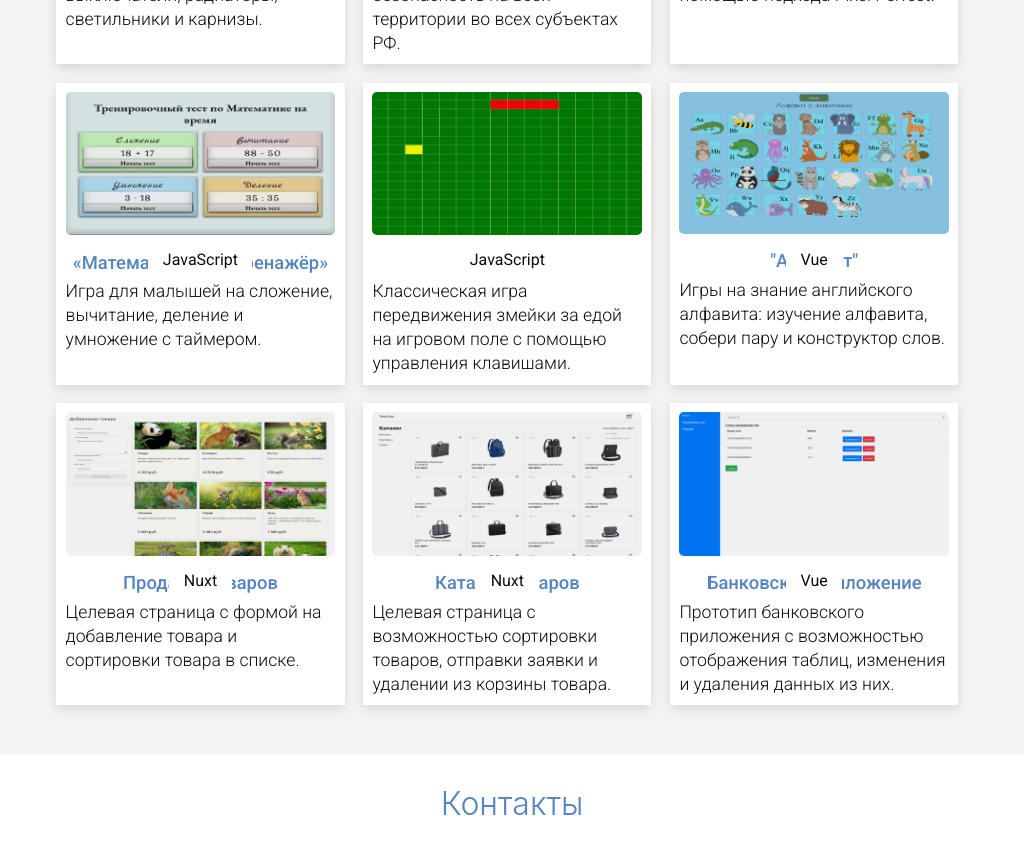
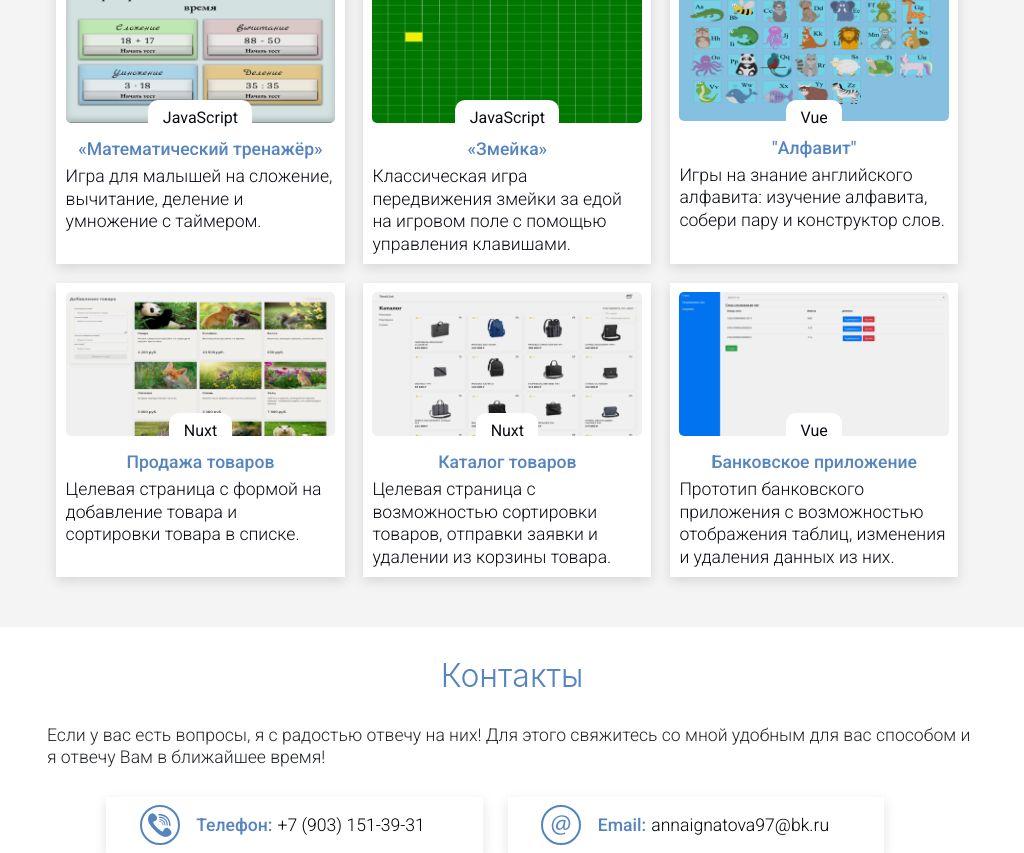
Before and after one commit to AnigalHub/Portfolio, a Nuxt app: page / in a window 1024 px wide. Shown: the part 1940-2793 px from the top of the page. Built offline with nearby package versions, Linux system fonts and the light colour scheme.

Commit message:
изменены стили screen and (min-width: 992px)and (max-width: 1200px)

```diff
--- a/pages/index.vue
+++ b/pages/index.vue
@@ -95,7 +95,7 @@ h2,span,.name{
   flex-wrap: wrap;
 }
 /*Компоненты - "Об мне", "Ключевые навыки", "Мои работы"*/
-#About, #Skills, #Works, #Contact{padding: 3% 0;}
+#About, #Skills, #Works, #Contact{padding: 3%;}
 
 /************ СВЕТЛАЯ ТЕМА ***********************/
 @media screen and (prefers-color-scheme: light){
@@ -303,7 +303,7 @@ h2,span,.name{
   .flex-container{
     margin: 0 5%;
     & > div {
-      width: 12%;
+      width: 12.5%;
       margin: 0 2% 2%;
       cursor: default;
       border-radius: 15px;
@@ -426,6 +426,9 @@ h2,span,.name{
       .col{
         display: flex;
         align-items: center
+      }
+      .text{
+        margin: 0;
       }
     }
   }
@@ -590,8 +593,14 @@ h2,span,.name{
   }
 }
 @media screen and (min-width: 992px)and (max-width: 1200px) {
+  .navbar {
+    padding: 0 7%;
+  }
   /*текст, пункты меню, фраза в логотипе по всей странице*/
-  .text,.nav-link,.navbar-brand{line-height: 1.5rem;}
+  .text,.nav-link,.navbar-brand{line-height: 1.4rem;}
+  .text, .nav-link, .navbar-brand, .name_company, .name, .text_technology {
+    font-size: 1.1rem;
+  }
   /*Компонент - "Ключевые навыки"*/
   #Skills{
     /*svg навыков (языков, фреймворков, ..)*/
@@ -600,5 +609,15 @@ h2,span,.name{
       height: 70px;
     }
   }
+  #Works .flex-container .text_technology {
+    top: 130px;
+  }
+  #Contact .flex-container {
+    margin: 0 5% 0;
+    & > div svg {
+      width: 40px;
+      height: 40px;
+    }
+  }
 }
 </style>
```
